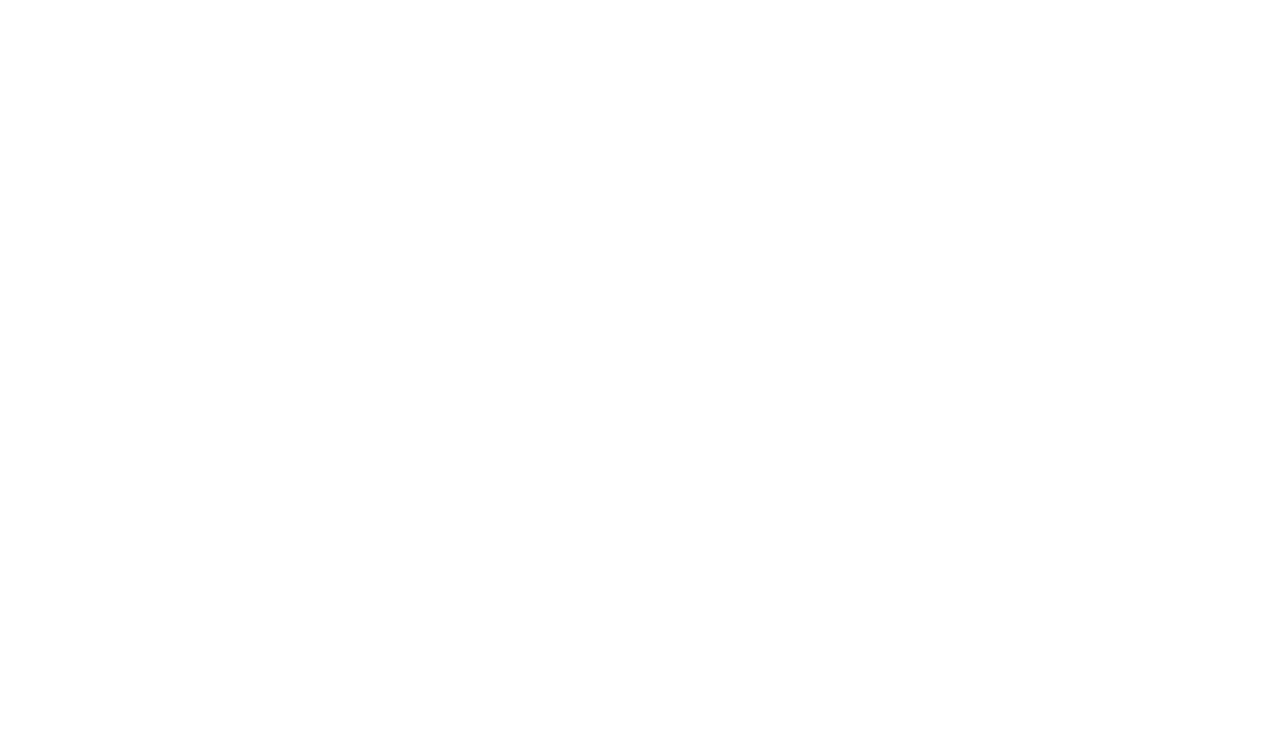
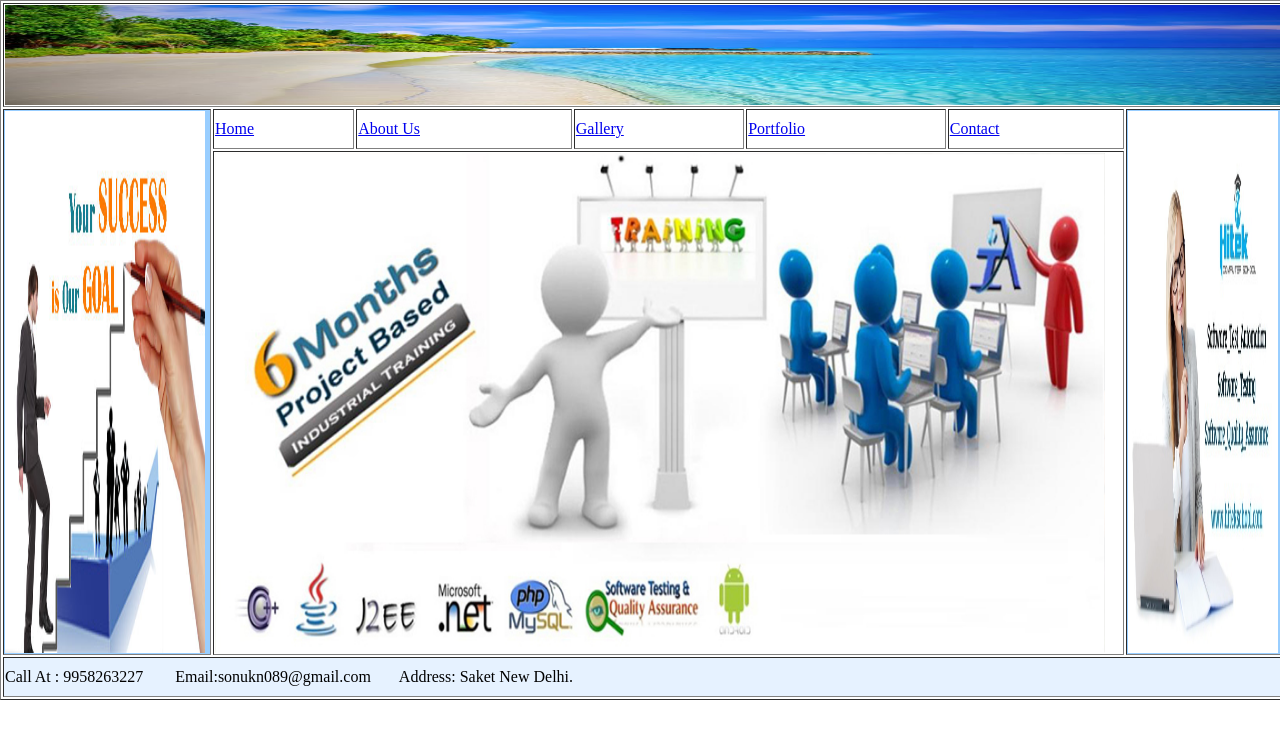
Before and after one commit to sonukn089/Web-Design, a plain HTML site: page pages.html in a window 1280 px wide. Drawn offline with Linux system fonts and the light colour scheme.

Commit message:
add something

```diff
--- a/pages.html
+++ b/pages.html
@@ -2,3 +2,49 @@
 <head>
 <title>Pages</title>
 </head>
+
+	<body style="margin:0px 0px 0px 0px;">
+		<table border="1" height="600" width="100%">
+			<!-- Start Header -->
+			<tr>
+				<td colspan="7" height="100"><img src="images/header.jpeg" height="100px" width="1276px"/></td>
+			</tr>
+			<!-- End Header -->
+
+			<!-- Start Body Page -->
+			<tr>
+				<td rowspan="2" style="background-color:#99ceff; vertical-align:top;">
+					<img src="images/suc.jpg" height="542px" width="200px"/>
+				</td>
+				<td height="40"><a href="table.html">Home</a></td>
+				<td><a href="#">About Us</a></td>
+				<td><a href="pages.html">Gallery</a></td>
+				<td><a href="#">Portfolio</a></td>
+				<td><a href="contact.html">Contact</a></td>
+				<td rowspan="2" style="background-color:#99ceff; vertical-align:top;">
+					<img src="images/side.jpeg" height="542px" width="150px"/>
+				</td>
+			</tr>
+			<tr>
+				<td height="500" colspan="5"><img src="images/training.jpg" height="500px" width="890px"/></td>
+			</tr>
+			<!-- End Body Page -->
+
+
+			<!-- Start Footer -->
+
+			<tr style="background-color:#e6f2ff;" >
+				<td colspan="7" height="40">
+					<p>Call At : 9958263227 &nbsp;&nbsp;&nbsp;&nbsp;&nbsp;&nbsp; Email:sonukn089@gmail.com
+					&nbsp;&nbsp;&nbsp;&nbsp;&nbsp;&nbsp;Address: Saket New Delhi.</p>
+				</td>
+			</tr>
+			<!-- End Footer -->
+
+		</table>
+
+	</body>
+
+
+
+</html>
```
Also changed, not shown: contact.html (+1 -7 lines), table.html (+1 -1 lines), images/asnt.png (added), images/side.jpeg (added), images/suc.jpg (added), images/suc1.jpg (added), images/training.jpg (added).
